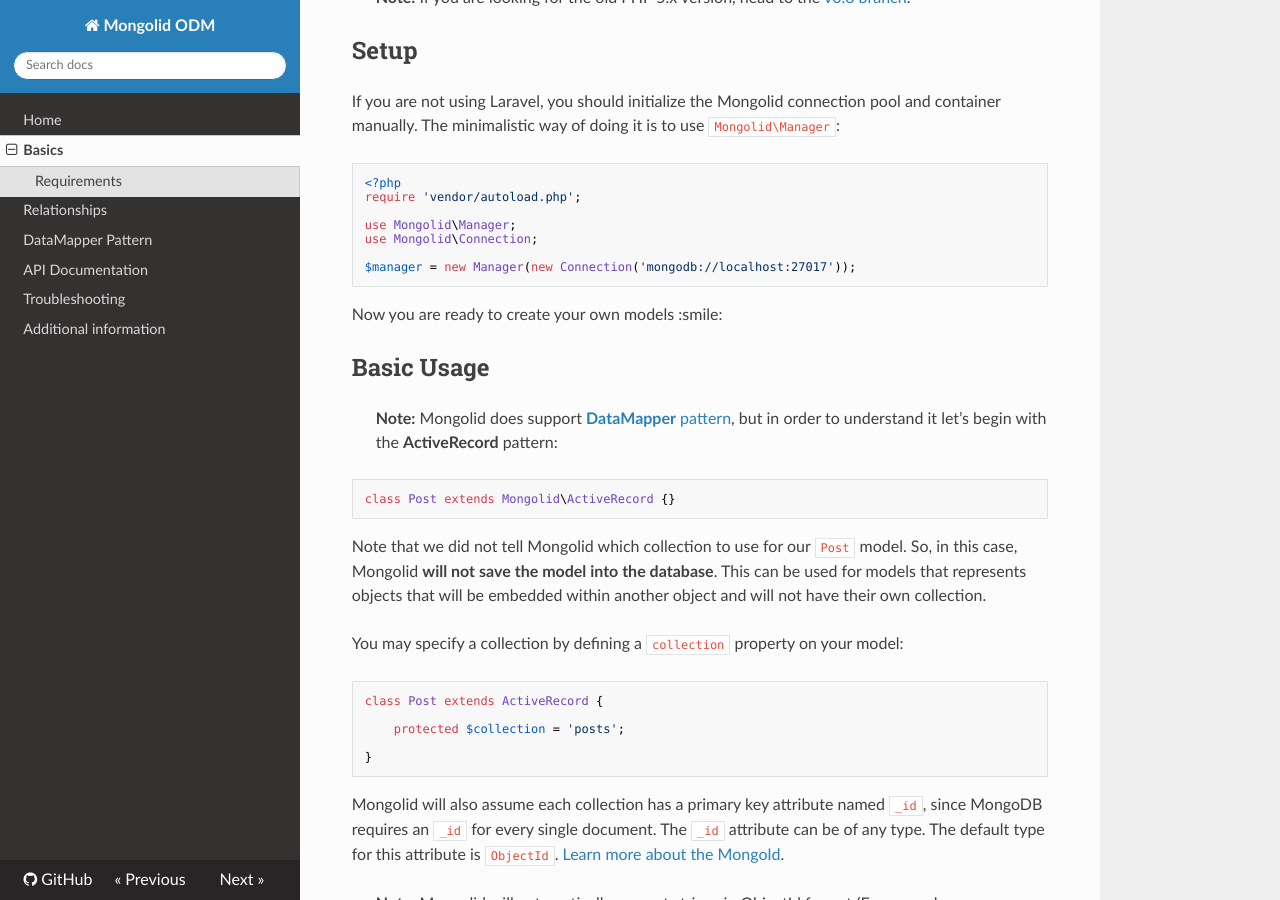
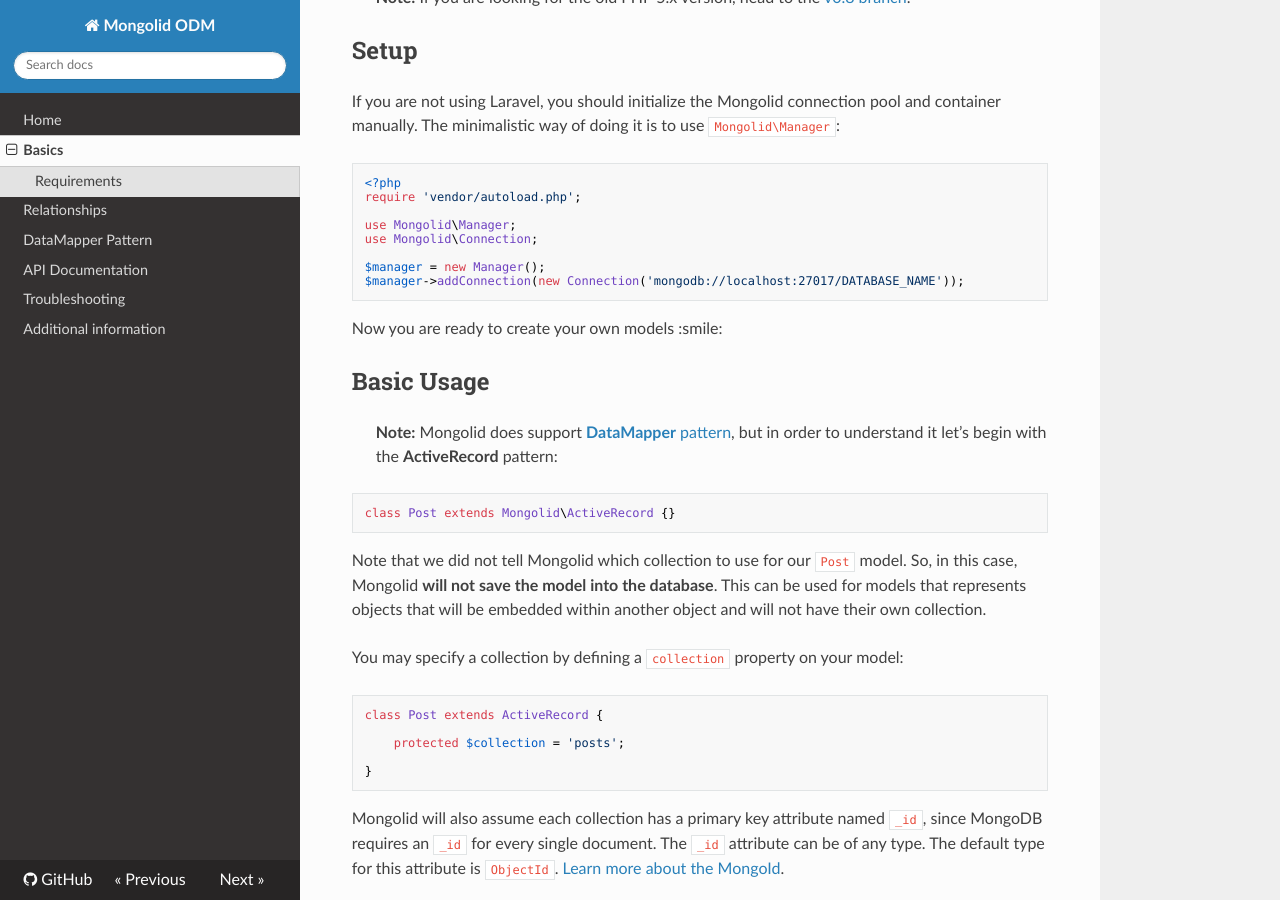
Before and after one commit to leroy-merlin-br/mongolid, an MkDocs documentation site: the page built from docs/basics.md, in a window 1280 px wide and 900 px high, scrolled down 395 px. Built offline with MkDocs 1.6.1, drawn with Linux system fonts in a browser that asks for light colours; nearby versions of some CDN libraries; old or Windows-style settings are respelled for this version of MkDocs.

Commit message:
Update basics.md

````diff
--- a/docs/basics.md
+++ b/docs/basics.md
@@ -25,7 +25,8 @@ require 'vendor/autoload.php';
 use Mongolid\Manager;
 use Mongolid\Connection;
 
-$manager = new Manager(new Connection('mongodb://localhost:27017'));
+$manager = new Manager();
+$manager->addConnection(new Connection('mongodb://localhost:27017/DATABASE_NAME'));
 ```
 
 Now you are ready to create your own models :smile:
````
